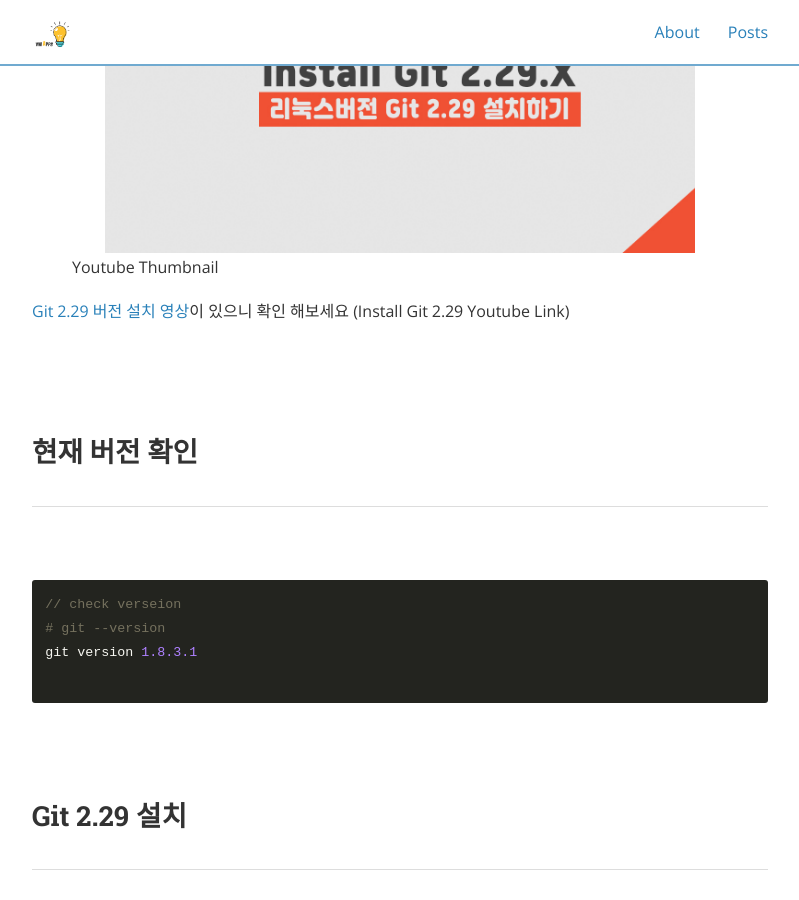
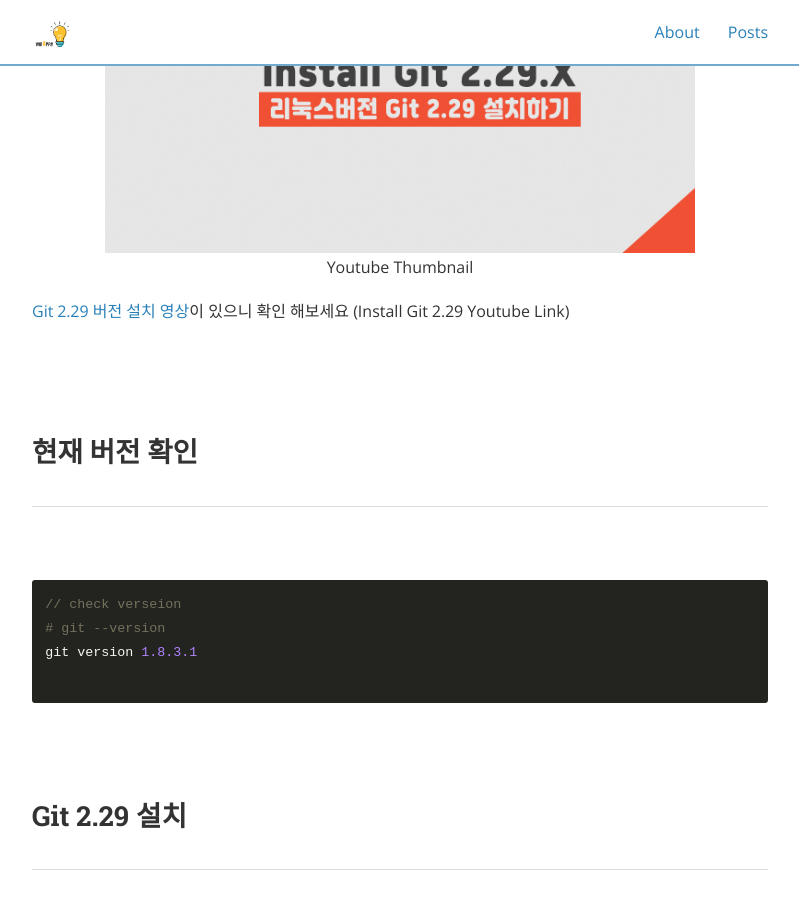
Before and after one commit to yoosejin/yoosejin.github.io, a Jekyll site: the page built from _posts/2021-01-09-upgrade-git.md, in a window 1280 px wide and 900 px high, scrolled down 704 px. Shown: the whole window, without its empty margins (240-1039 px from the left). Built offline with Jekyll 4.4.1, drawn with Linux system fonts in a browser that asks for light colours; nearby versions of some CDN libraries; comment, search, counter and statistics services are not loaded.

Commit message:
align text

```diff
--- a/_posts/2021-01-09-upgrade-git.md
+++ b/_posts/2021-01-09-upgrade-git.md
@@ -20,7 +20,7 @@
 
 <figure>
   <img data-action="zoom" src='{{ "/assets/img/Install_Git_2.29_title.jpg" | relative_url }}' alt='absolute'>
-  <figcaption>Youtube Thumbnail</figcaption>
+  <figcaption style="text-align: center;">Youtube Thumbnail</figcaption>
 </figure>
 
 [Git 2.29 버전 설치 영상]이 있으니 확인 해보세요 (Install Git 2.29 Youtube Link)
```
